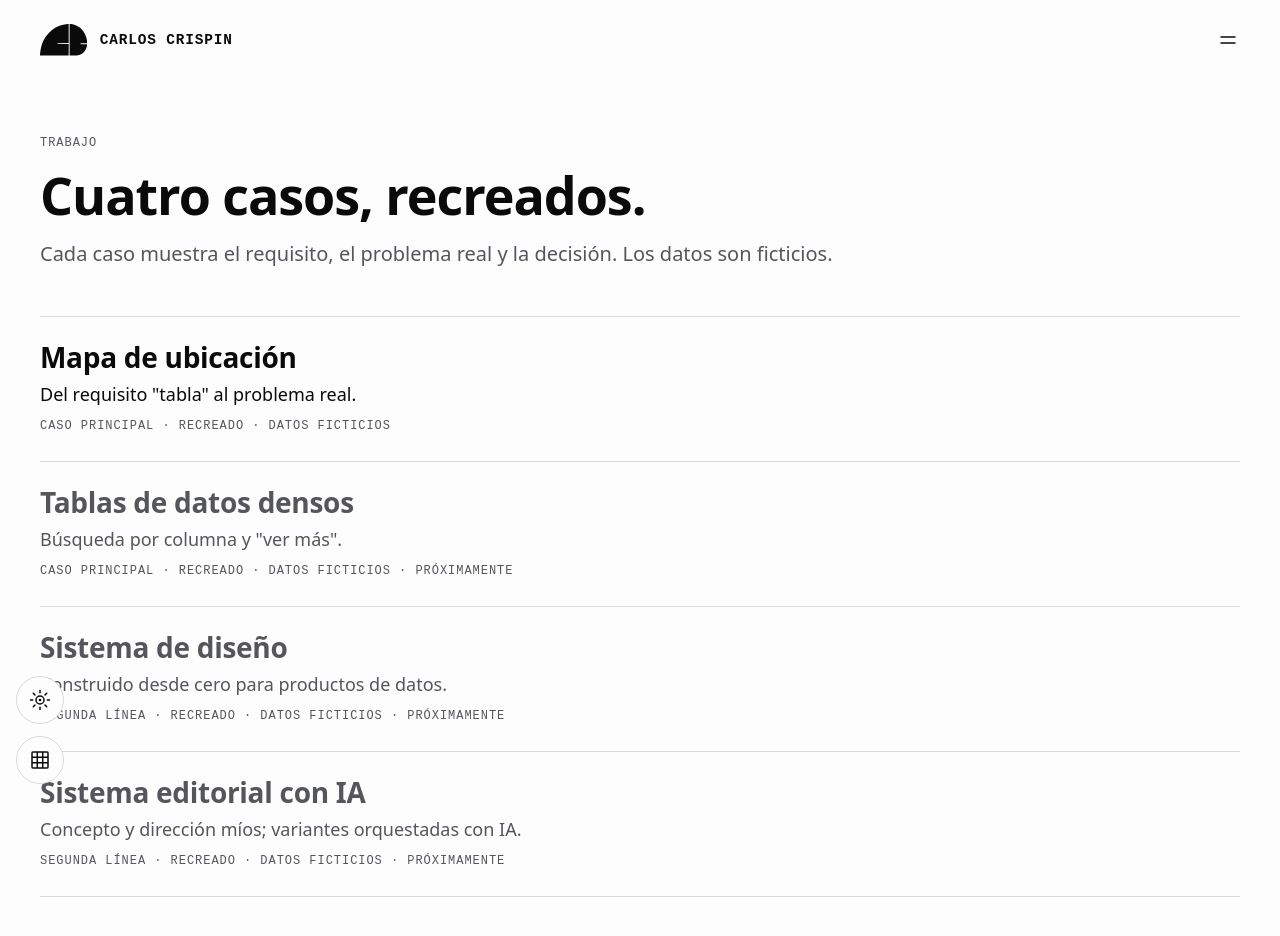
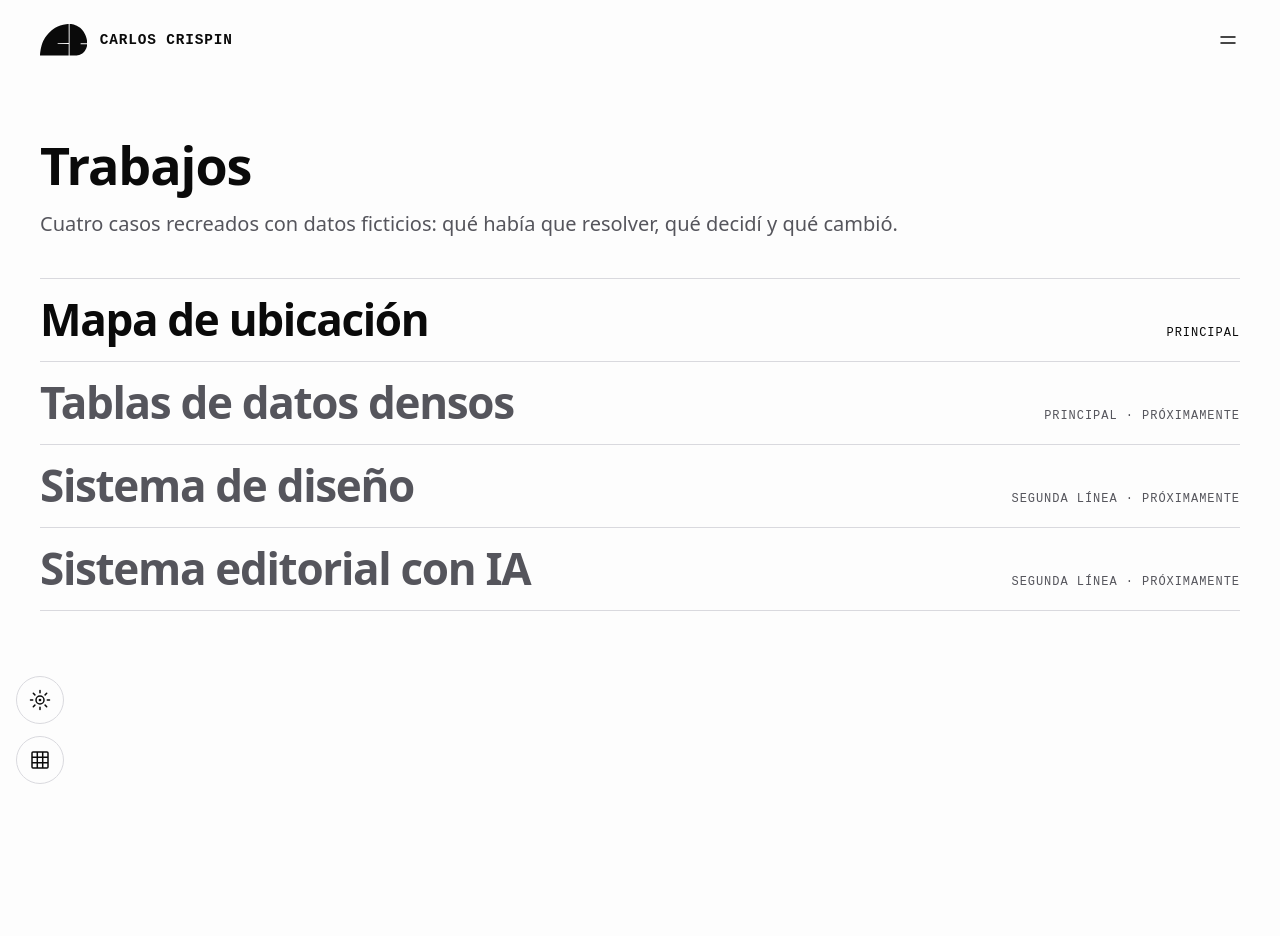
Before and after one commit to CarlossCrispin/Portafolio, a React (Vite) app: page /trabajo in a window 1280 px wide. Shown: the top 936 px of the page. After the commit the page ends 800 px from the top, so only its background shows below. Built offline with nearby package versions, Linux system fonts and the light colour scheme.

Commit message:
feat: página Camino

```diff
--- a/src/App.tsx
+++ b/src/App.tsx
@@ -9,6 +9,7 @@ import { TemaContext } from './tema-context'
 import { aplicarTema, temaInicial, type Tema } from './theme'
 import Inicio from './pages/Inicio'
 import EnConstruccion from './pages/EnConstruccion'
+import Camino from './pages/Camino'
 import Trabajo from './pages/Trabajo'
 import CasoMapa from './pages/CasoMapa'
 import Tokens from './pages/Tokens'
@@ -50,7 +51,7 @@ export default function App() {
           <Route path="/" element={<Inicio />} />
           <Route path="/trabajo" element={<Trabajo />} />
           <Route path="/trabajo/mapa" element={<CasoMapa />} />
-          <Route path="/camino" element={<EnConstruccion titulo="Camino" />} />
+          <Route path="/camino" element={<Camino />} />
           <Route path="/laboratorio" element={<EnConstruccion titulo="Laboratorio" />} />
           <Route path="/por-que" element={<EnConstruccion titulo="Por qué" />} />
           <Route path="/contacto" element={<EnConstruccion titulo="Contacto" />} />
--- /dev/null
+++ b/src/content/camino.ts
@@ -0,0 +1,18 @@
+/* Camino · de lo más reciente a lo más antiguo. Fuente: LinkedIn de Carlos (cargos y fechas declarados).
+   Octopy es hoy BlackHole. Las fechas no verificadas se marcan "por confirmar". */
+export const CAMINO = {
+  titular: 'De escribir código a diseñar para quien lo usa.',
+  hitos: [
+    {
+      fecha: 'NOV. 2022 – HOY · BLACKHOLE',
+      titulo: 'User Experience Engineer',
+      texto: 'Lidero el diseño de experiencias de usuario en proyectos de robótica, visión computacional y desarrollo de software. Combino estructura y empatía para transformar la complejidad técnica en experiencias claras, funcionales y accesibles.',
+    },
+    {
+      fecha: 'JUL. 2021 – NOV. 2023 · OCTOPY',
+      titulo: 'Desarrollador de front-end',
+      texto: 'Desarrollé interfaces para una plataforma forense de voz, transformando requerimientos complejos en experiencias claras mediante visualizaciones interactivas, formularios dinámicos y componentes accesibles y optimizados para rendimiento.',
+    },
+    { fecha: '2019–2021', titulo: 'Docencia y comunidad', texto: 'Clases de programación web a adultos principiantes (PILARES CDMX) y charlas sobre Angular + Firebase y frameworks.' },
+  ],
+}
--- /dev/null
+++ b/src/pages/Camino.tsx
@@ -0,0 +1,19 @@
+import { CAMINO } from '../content/camino'
+
+export default function Camino() {
+  return (
+    <div className="interior">
+      <p className="t-label etiqueta reveal rv1">CAMINO</p>
+      <h1 className="t-display reveal rv1">{CAMINO.titular}</h1>
+      <ol className="camino">
+        {CAMINO.hitos.map((h, i) => (
+          <li key={h.titulo} className="camino__hito reveal" style={{ ['--i' as string]: i + 3 }}>
+            <p className="t-label etiqueta">{h.fecha}</p>
+            <h2 className="t-h2">{h.titulo}</h2>
+            <p className="t-texto">{h.texto}</p>
+          </li>
+        ))}
+      </ol>
+    </div>
+  )
+}
--- a/src/pages/Trabajo.tsx
+++ b/src/pages/Trabajo.tsx
@@ -1,24 +1,42 @@
+import { useState } from 'react'
 import { Link } from 'react-router'
 import { CASOS } from '../content/casos'
+import { MapaFicticio } from '../components/MapaFicticio'
 
+/* Lista de Trabajos: títulos grandes con la vista previa a la izquierda (desktop).
+   Al pasar el cursor o enfocar un título, los demás se atenúan y cambia la vista previa. */
 export default function Trabajo() {
+  const [activo, setActivo] = useState(0)
+  const c = CASOS[activo]
   return (
-    <div className="interior">
-      <p className="t-label etiqueta reveal rv1">TRABAJO</p>
-      <h1 className="t-display reveal rv1">Cuatro casos, recreados.</h1>
-      <p className="t-lead bajada reveal rv2">Cada caso muestra el requisito, el problema real y la decisión. Los datos son ficticios.</p>
-      <ol className="casos reveal rv3">
-        {CASOS.map((c) => {
+    <div className="interior trabajos">
+      <div className="trabajos__cab">
+        <h1 className="t-display reveal rv1">Trabajos</h1>
+        <p className="t-lead bajada reveal rv2">Cuatro casos recreados con datos ficticios: qué había que resolver, qué decidí y qué cambió.</p>
+      </div>
+      <figure className="trabajos__previa reveal rv3" aria-hidden="true">
+        <div className="previa__imagen">
+          {c.listo ? <MapaFicticio /> : <span className="t-label previa__vacia">PRÓXIMAMENTE</span>}
+        </div>
+        <figcaption className="trabajos__pie">
+          <span className="t-label etiqueta">{c.nivel} · {c.titulo}</span>
+          <p className="t-texto">{c.bajada}</p>
+        </figcaption>
+      </figure>
+      <ol className="trabajos__lista reveal rv3" onMouseLeave={() => setActivo(0)}>
+        {CASOS.map((k, i) => {
           const cuerpo = (
             <>
-              <h2 className="t-h2">{c.titulo}</h2>
-              <p className="t-texto">{c.bajada}</p>
-              <p className="t-label etiqueta">{c.nivel} · RECREADO · DATOS FICTICIOS{c.listo ? '' : ' · PRÓXIMAMENTE'}</p>
+              <h2 className="trabajo__titulo">{k.titulo}</h2>
+              <span className="t-label trabajo__meta">{k.nivel === 'CASO PRINCIPAL' ? 'Principal' : 'Segunda línea'}</span>
             </>
           )
           return (
-            <li key={c.slug} className="caso-item" data-listo={c.listo}>
-              {c.listo ? <Link to={`/trabajo/${c.slug}`} className="caso-item__enlace">{cuerpo}</Link> : <div className="caso-item__enlace">{cuerpo}</div>}
+            <li key={k.slug} className="trabajo" data-listo={k.listo} data-activo={i === activo}
+                onMouseEnter={() => setActivo(i)} onFocus={() => setActivo(i)}>
+              {k.listo
+                ? <Link to={`/trabajo/${k.slug}`} className="trabajo__fila">{cuerpo}</Link>
+                : <div className="trabajo__fila">{cuerpo}</div>}
             </li>
           )
         })}
--- a/src/styles/caso.css
+++ b/src/styles/caso.css
@@ -1,6 +1,4 @@
 /* Trabajo y caso · medidas de Figma (frames v2 Trabajo y Caso · Mapa de ubicación). */
-
-html[data-pagina="interior"] { --nav-top: 144px; }
 
 .interior { display: block; margin-top: 56px; }
 @media (min-width: 1440px) {
@@ -65,3 +63,41 @@ html[data-pagina="interior"] { --nav-top: 144px; }
   transition: background-color var(--dur-rapida) var(--ease), color var(--dur-rapida) var(--ease);
 }
 .boton-linea:hover { background: var(--fg); color: var(--bg); }
+
+/* Trabajos · lista grande + vista previa (referencia: oscarrgb.com/trabajos) */
+.trabajos__lista { list-style: none; margin: 40px 0 0; padding: 0; }
+.trabajo { border-bottom: 1px solid var(--line); }
+.trabajo:first-child { border-top: 1px solid var(--line); }
+.trabajo__fila {
+  display: flex; align-items: baseline; justify-content: space-between; gap: 16px;
+  padding: 16px 0 18px; color: var(--muted); text-decoration: none;
+  transition: color var(--dur-rapida) var(--ease);
+}
+.trabajo__titulo { margin: 0; font-weight: 600; font-size: 32px; line-height: 36px; letter-spacing: -0.03em; }
+.trabajo__meta { flex: none; letter-spacing: 0.08em; text-transform: uppercase; }
+.trabajo[data-activo="true"] .trabajo__fila, .trabajo__fila:focus-visible { color: var(--fg); }
+.trabajo[data-listo="false"] .trabajo__meta::after { content: ' · PRÓXIMAMENTE'; }
+.trabajos__previa { display: none; }
+.trabajos__pie { display: none; }
+@media (min-width: 768px) { .trabajo__titulo { font-size: 44px; line-height: 48px; } }
+@media (min-width: 1440px) {
+  .trabajos { display: grid; grid-template-columns: minmax(0, 1fr) minmax(0, 1fr); gap: var(--g); align-items: start; }
+  .trabajos__cab { grid-column: 1 / -1; }
+  .trabajos__lista { grid-column: 2; grid-row: 2; margin-top: 0; }
+  .trabajos__previa { display: block; grid-column: 1; grid-row: 2; margin: 0; }
+  .previa__imagen { aspect-ratio: 527 / 400; overflow: hidden; border-radius: 16px; background: var(--line); display: grid; place-items: center; }
+  .previa__imagen .mapa { width: 100%; border: 0; border-radius: 0; }
+  .previa__imagen .mapa { height: 100%; }
+  .previa__vacia { color: var(--muted); letter-spacing: 0.08em; }
+  .trabajos__pie { display: block; margin: 16px 0 0; }
+  .trabajos__pie .etiqueta { display: block; }
+  .trabajos__pie p.t-texto { margin: 8px 0 0; font-style: italic; color: var(--muted); }
+  .trabajos { margin-top: 0; }
+}
+
+/* Camino · lista de hitos (frame v2: sin líneas, separación por espacio) */
+.camino { list-style: none; margin: 56px 0 0; padding: 0 0 80px; display: grid; gap: 48px; }
+.camino__hito .etiqueta { margin: 0; }
+.camino__hito h2 { margin: 12px 0 0; color: var(--fg); }
+.camino__hito .t-texto { margin: 8px 0 0; color: var(--muted); max-width: 70ch; }
+@media (min-width: 768px) { .camino { gap: 52px; } }
--- a/src/styles/splash.css
+++ b/src/styles/splash.css
@@ -2,10 +2,16 @@
 .splash__fondo { position: absolute; inset: 0; background: var(--bg); }
 .splash__logo { position: fixed; transform-origin: center; color: var(--fg); will-change: transform, opacity; }
 .splash__frase {
-  position: fixed; left: 0; right: 0; margin: 0; text-align: center; padding-inline: var(--m);
+  position: fixed; margin: 0; text-align: left; white-space: nowrap; will-change: transform, opacity;
   color: var(--muted); letter-spacing: 0.08em; text-transform: uppercase;
   font-size: clamp(12px, 0.5vw + 9px, 15px); line-height: 1.4;
 }
+/* Cursor de la máquina de escribir: va en el frente de lo que queda de la frase */
+.splash__cursor {
+  display: inline-block; width: 1px; height: 1em; margin-right: 2px; vertical-align: -0.15em;
+  background: currentColor; animation: parpadeo 700ms steps(1) infinite;
+}
+@keyframes parpadeo { 50% { opacity: 0; } }
 /* Mientras dura el splash: sin scroll y el logo real de la cabecera espera oculto */
 html[data-splash] { overflow: hidden; }
 html[data-splash] .cab > .cab__logo { visibility: hidden; }
--- a/src/theme.ts
+++ b/src/theme.ts
@@ -1,5 +1,5 @@
 /** Orden de la pista, de arriba (Claro) a abajo (Oscuro). */
-export const TEMAS = ['claro', 'contraste-alto', 'salvia', 'durazno', 'monokai', 'ciruela', 'oscuro'] as const
+export const TEMAS = ['claro', 'contraste-alto', 'salvia', 'durazno', 'ciruela', 'monokai', 'oscuro'] as const
 export type Tema = (typeof TEMAS)[number]
 
 /** Tema inicial según el sistema. No se guarda nada entre visitas (decisión de Carlos). */
```
Also changed, not shown: src/components/Splash.tsx (+39 -10 lines).
